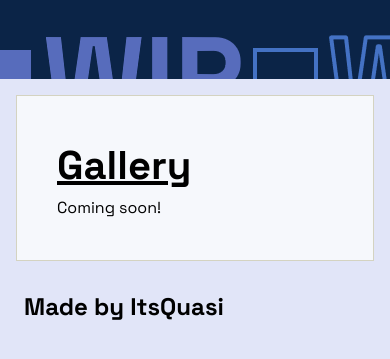
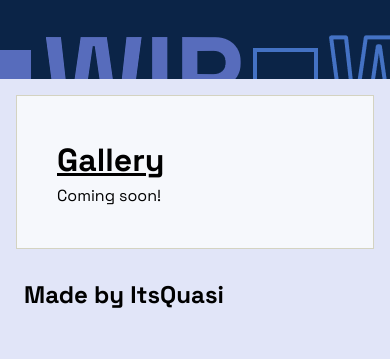
Before and after one commit to itsquasiab/itsquasiab.github.io, a website: page gallery.html in a window 390 px wide. Shown: the part 81-440 px from the top of the page. Drawn offline with Linux system fonts and the light colour scheme.

Commit message:
Final Fix.
Yes.

```diff
--- a/assets/main.css
+++ b/assets/main.css
@@ -207,6 +207,10 @@ footer {
         padding: 1rem;
     }
 
+    .title{
+        font-size: 2rem;
+    }
+
     .nav-menu.responsive {
         display: flex;
         flex-wrap: wrap;
```
